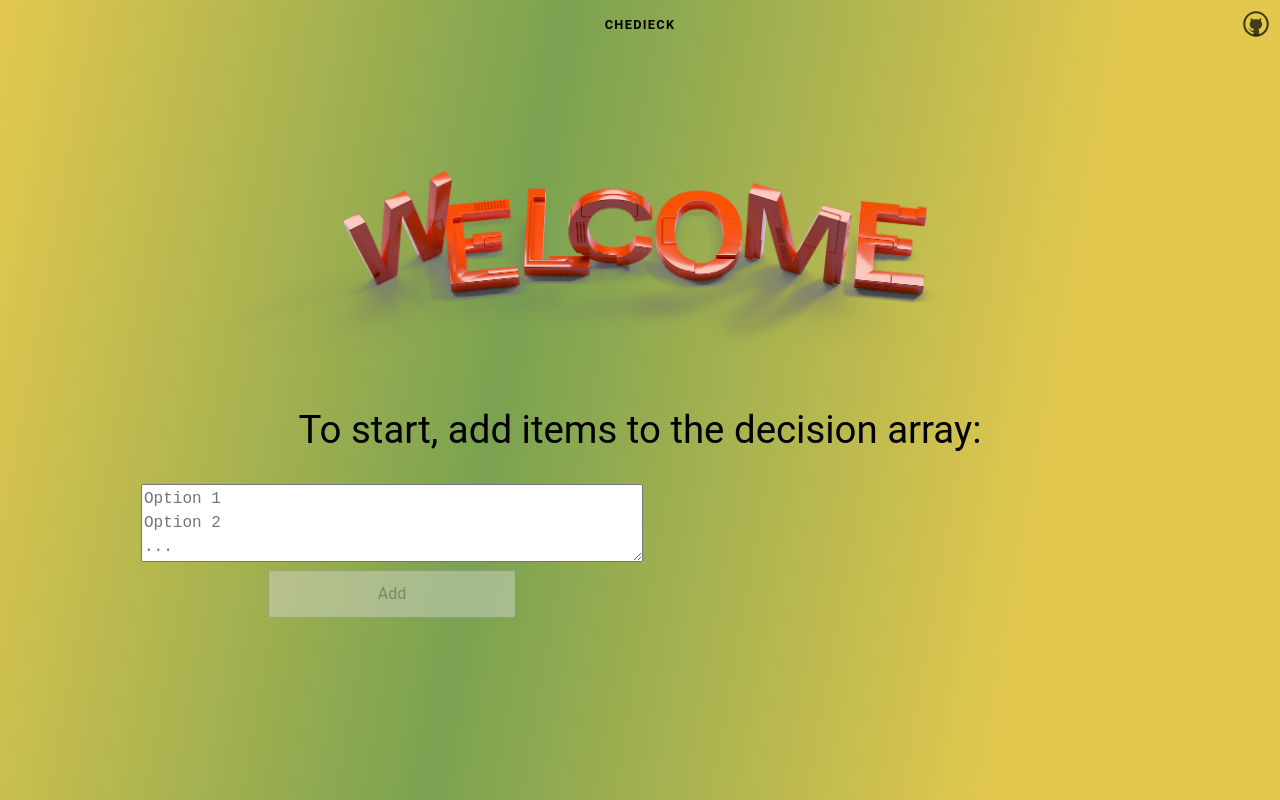
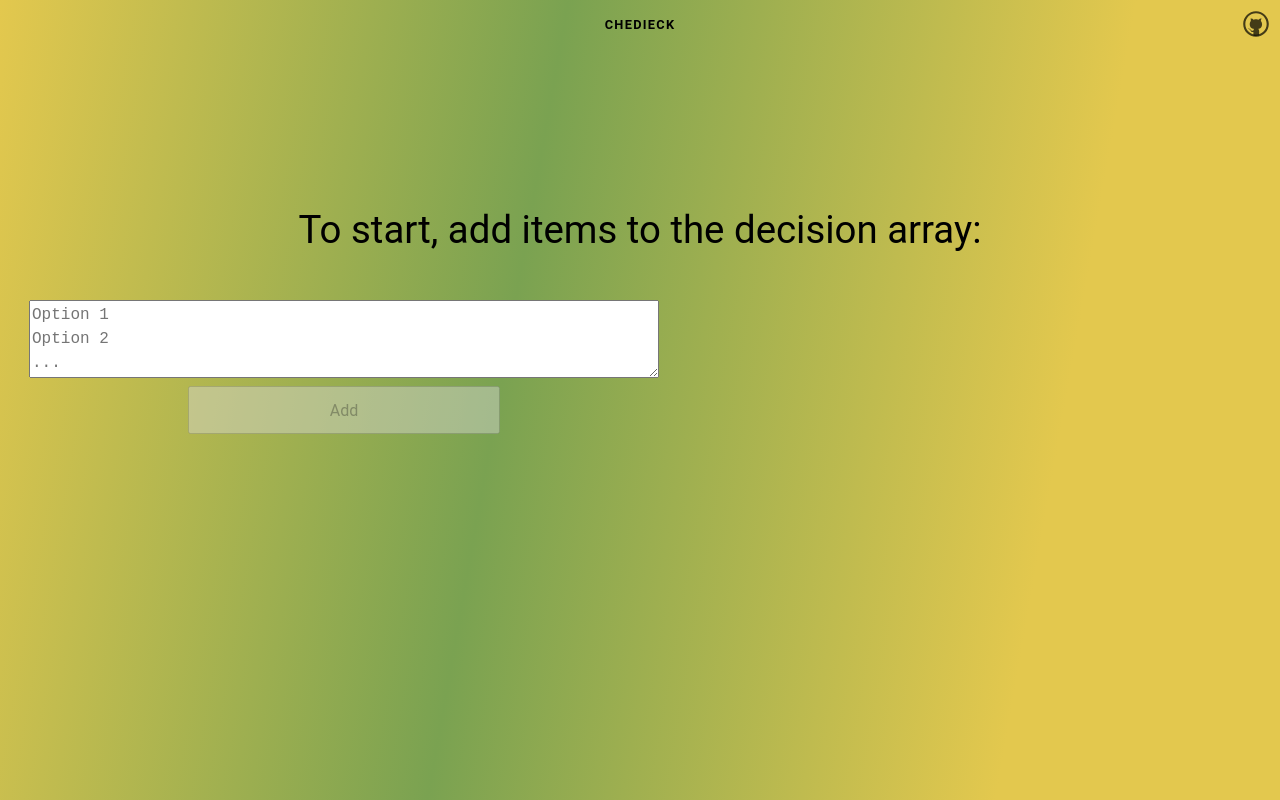
Before and after one commit to chedieck/decisionrace, a SvelteKit app: page / in a window 1280 px wide. Built offline with nearby package versions, Linux system fonts and the light colour scheme.

Commit message:
feat: better css

```diff
--- a/src/components/ChoiceSelector.svelte
+++ b/src/components/ChoiceSelector.svelte
@@ -34,14 +34,17 @@
 <style>
   .container {
     width: 100%;
+    overflow: scroll;
     display: flex;
-    align-items: center;
+    align-items: flex-top;
   }
-  .input-container {
+  .inner-container {
     display: flex;
+    padding: 16px;
     flex-direction: column;
     align-items: center;
     width: 50%;
+    height: 100%;
     gap: 8px;
   }
 
@@ -57,22 +60,33 @@
     height: 3em;
   }
 
+  .hidden {
+    display: none
+  }
+
   .items-list {
     margin-top: 1rem;
   }
 </style>
 
+<h1>To start, add items to the decision array:</h1>
 <div class="container">
-  <div class="input-container">
+  <div class="inner-container">
     <textarea bind:value={inputText} rows="3" placeholder={placeholder}></textarea>
     <button on:click={addItem} disabled={items.length >= 20 || inputText.trim() === ''}>Add</button>
     {#if items.length >= 20}
       <p class="error">You cannot add more than 20 items.</p>
     {/if}
   </div>
-  <ul class="items-list">
-    {#each items as item, index (index)}
-      <li>{item}</li>
-    {/each}
-  </ul>
+  <div class="inner-container" class:hidden={items.length < 1}>
+      <h3>Available Options</h3>
+      <ul class="items-list">
+        {#each items as item, index (index)}
+          <li>{item}</li>
+        {/each}
+      </ul>
+      <button class:hidden={items.length < 2}>
+        Start Race
+      </button>
   </div>
+</div>
--- a/src/routes/+layout.svelte
+++ b/src/routes/+layout.svelte
@@ -24,7 +24,7 @@
 		flex-direction: column;
 		padding: 1rem;
 		width: 100%;
-		max-width: 64rem;
+		max-width: 81rem;
 		margin: 0 auto;
 		box-sizing: border-box;
 	}
--- a/src/routes/+page.svelte
+++ b/src/routes/+page.svelte
@@ -33,15 +33,13 @@
 </svelte:head>
 
 <section>
-	<h1>
+  <!--
 		<span class="banner">
 			<picture>
 				<img src={banner} alt="Welcome" />
 			</picture>
 		</span>
-		To start, add items to the decision array:
-	</h1>
-
+      -->
 	<ChoiceSelector />
 </section>
 
@@ -51,7 +49,7 @@
 		flex-direction: column;
 		justify-content: center;
 		align-items: center;
-		flex: 0.6;
+		flex: 0.5;
 	}
 
 	h1 {
```
